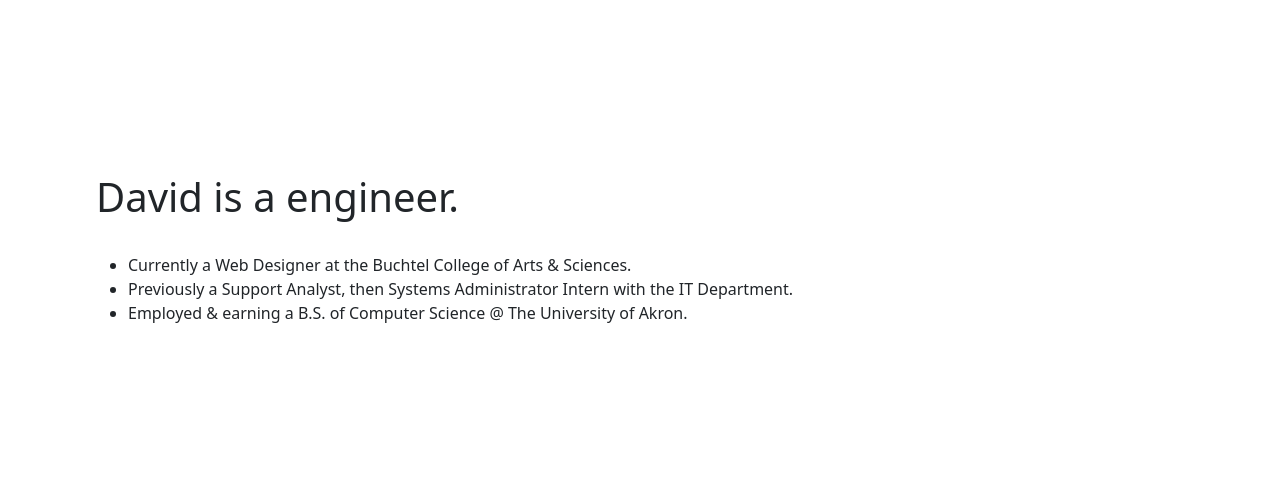
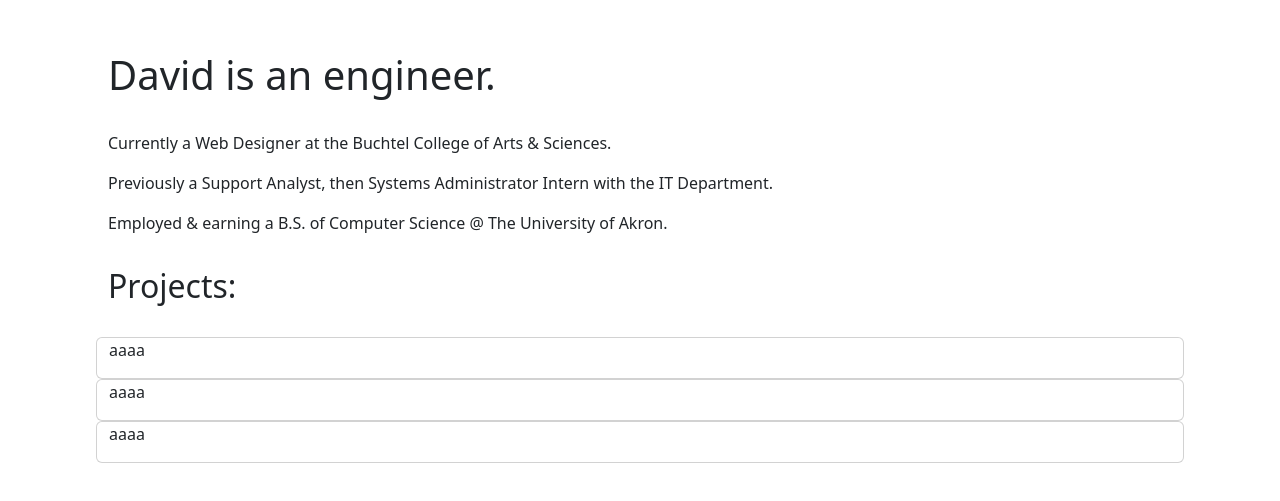
Before and after one commit to eseer-divad/davidreese.dev, a Next.js app: page / in a window 1280 px wide. Shown: the part 143-644 px from the top of the page. Built offline with nearby package versions, Linux system fonts and the light colour scheme.

Commit message:
Add projects section & format w/ bootstrap grids

```diff
--- a/src/pages/index.js
+++ b/src/pages/index.js
@@ -4,11 +4,12 @@ import RootLayout from '@/app/layout';
 import Head from 'next/head';
 import global_styles from '../styles/globals.css';
 import index_styles from '../styles/index.module.css';
+import { Card } from 'react-bootstrap';
 
 export default function Home() {
   // Cycle through title array, keep state
   // TODO: "a developer" vs "a engineer" grammar
-  const titles = ['developer.', 'designer.', 'engineer.', 'sysadmin.', ]
+  const titles = ['a developer.', 'a designer.', 'an engineer.', 'a SysAdmin.', ]
   const [currentTitle, setCurrentTitle] = useState(titles[0]);
 
   useEffect(() => {
@@ -29,16 +30,35 @@ export default function Home() {
         <title>Development Portfolio & Blog</title>
         <meta name="description" content="Homepage for David Reese's Portfolio & Development Projects." />
       </Head>
-
       <main className={index_styles.main}>
-        <h1 className={index_styles.title}>
-        David is a {currentTitle}
-        </h1>
-        <ul className={index_styles.bulletPoints}>
-          <li>Currently a Web Designer at the Buchtel College of Arts & Sciences.</li>
-          <li>Previously a Support Analyst, then Systems Administrator Intern with the IT Department.</li>
-          <li>Employed & earning a B.S. of Computer Science @ The University of Akron.</li>
-        </ul>
+        <div class="container">
+          <div class="row">
+            <h1 className={index_styles.title}>
+                  David is {currentTitle}
+            </h1>
+            <div class="row">
+              <ul className={index_styles.bulletPoints}>
+                <p>Currently a Web Designer at the Buchtel College of Arts & Sciences.</p>
+                <p>Previously a Support Analyst, then Systems Administrator Intern with the IT Department.</p>
+                <p>Employed & earning a B.S. of Computer Science @ The University of Akron.</p>
+              </ul>
+            </div>
+          </div>
+          <h2 className={index_styles.title}>
+            Projects:
+          </h2>
+          <div class="row">
+            <Card class="col-sm">
+              <p>aaaa</p>
+            </Card>
+            <Card class="col-sm">
+              <p>aaaa</p>
+            </Card>
+            <Card class="col-sm">
+              <p>aaaa</p>
+            </Card>
+          </div>
+        </div>
       </main>
     </div>
   );
```
